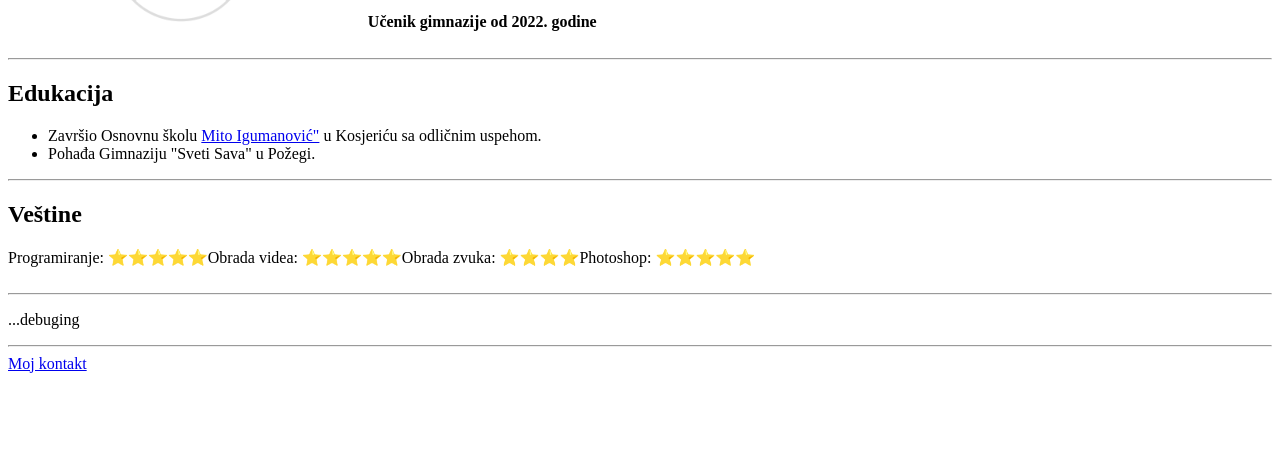
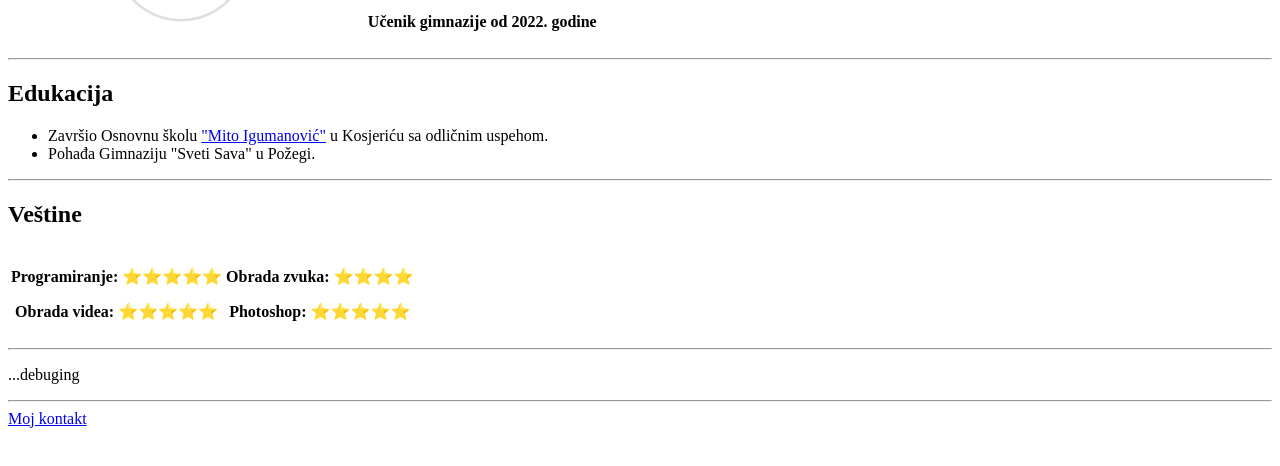
Before and after one commit to 23Nikola007/PrimenaRacunara-Nikola, a plain HTML site: page index.html in a window 1280 px wide. Shown: the part 146-612 px from the top of the page. Drawn offline with Linux system fonts and the light colour scheme.

Commit message:
Update index.html

```diff
--- a/index.html
+++ b/index.html
@@ -22,7 +22,7 @@
     <h2><b>Edukacija</b></h2>
 
     <ul>
-        <li>Završio Osnovnu školu <a href=https://migumanovic.edu.rs/">Mito Igumanović"</a> u Kosjeriću sa odličnim uspehom.</li>
+        <li>Završio Osnovnu školu <a href="https://migumanovic.edu.rs/">"Mito Igumanović"</a> u Kosjeriću sa odličnim uspehom.</li>
         <li>Pohađa Gimnaziju "Sveti Sava" u Požegi.</li>
     </ul>
 
@@ -31,12 +31,12 @@
     <h2>Veštine</h2>
     <table>
         <th>
-            <tr>Programiranje: ⭐⭐⭐⭐⭐</tr>
-            <tr>Obrada videa: ⭐⭐⭐⭐⭐</tr>
+            <p>Programiranje: ⭐⭐⭐⭐⭐</p>
+            <p>Obrada videa: ⭐⭐⭐⭐⭐</p>
         </th>
         <th>
-            <tr>Obrada zvuka: ⭐⭐⭐⭐</tr>
-            <tr>Photoshop: ⭐⭐⭐⭐⭐</tr>
+            <p>Obrada zvuka: ⭐⭐⭐⭐</p>
+            <p>Photoshop: ⭐⭐⭐⭐⭐</p>
         </th>
     </table>
 
```
